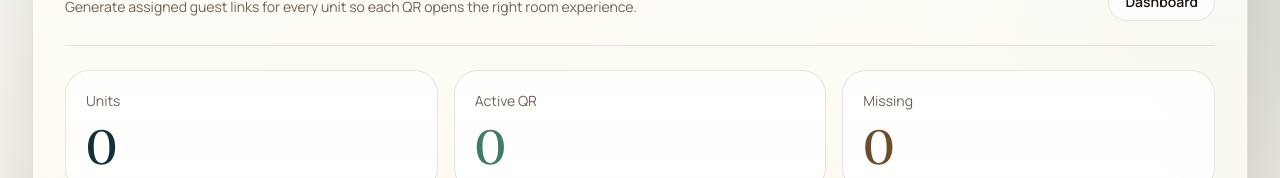
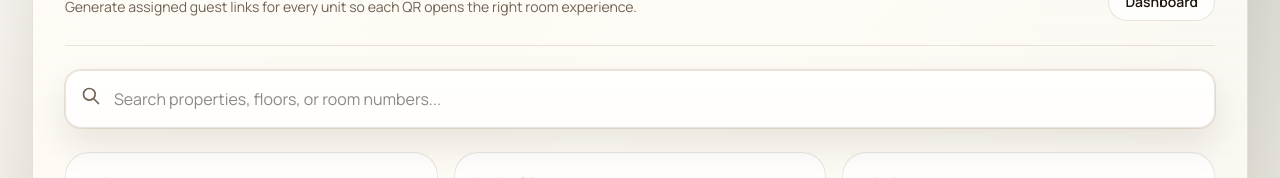
Before and after one commit to negraodenio/stayassist-ai, a Next.js app: page /dashboard/qr in a window 1280 px wide. Shown: the part 148-326 px from the top of the page. Built offline with nearby package versions, Linux system fonts and the light colour scheme; no server answers; the database is empty.

Commit message:
feat: added search filtering and smart multi-select for QR management

```diff
--- a/components/dashboard/qr-management.tsx
+++ b/components/dashboard/qr-management.tsx
@@ -26,6 +26,7 @@ export function QrManagement() {
   const [notice, setNotice] = useState<string | null>(null);
   const [previewUnit, setPreviewUnit] = useState<GuestUnit | null>(null);
   const [selectedIds, setSelectedIds] = useState<Set<string>>(new Set());
+  const [searchQuery, setSearchQuery] = useState("");
 
   const missingCount = useMemo(
     () => units.filter((unit) => !unit.qrToken).length,
@@ -60,6 +61,13 @@ export function QrManagement() {
       loadUnits();
     });
   }, []);
+
+  const filteredUnits = useMemo(() => {
+    return units.filter(unit =>
+      unit.propertyName.toLowerCase().includes(searchQuery.toLowerCase()) ||
+      unit.name.toLowerCase().includes(searchQuery.toLowerCase())
+    );
+  }, [units, searchQuery]);
 
   async function generateSelected() {
     if (selectedIds.size === 0) return;
@@ -105,10 +113,10 @@ export function QrManagement() {
   }
 
   function toggleSelectAll() {
-    if (selectedIds.size === units.length) {
+    if (selectedIds.size === filteredUnits.length && filteredUnits.length > 0) {
       setSelectedIds(new Set());
     } else {
-      setSelectedIds(new Set(units.map((u) => u.id)));
+      setSelectedIds(new Set(filteredUnits.map((u) => u.id)));
     }
   }
 
@@ -199,6 +207,21 @@ export function QrManagement() {
             </div>
           ) : null}
 
+          <div className="mt-6">
+            <div className="relative">
+              <input
+                type="text"
+                placeholder="Search properties, floors, or room numbers..."
+                value={searchQuery}
+                onChange={(e) => setSearchQuery(e.target.value)}
+                className="w-full rounded-2xl border border-border bg-white/80 py-4 pl-12 pr-4 text-sm outline-none transition focus:border-accent luxury-ring"
+              />
+              <svg className="absolute left-4 top-4 h-5 w-5 text-muted" fill="none" stroke="currentColor" viewBox="0 0 24 24">
+                <path strokeLinecap="round" strokeLinejoin="round" strokeWidth={2} d="M21 21l-6-6m2-5a7 7 0 11-14 0 7 7 0 0114 0z" />
+              </svg>
+            </div>
+          </div>
+
           <div className="mt-6 grid gap-4 md:grid-cols-3">
             <article className="rounded-[24px] border border-border bg-white/80 p-5">
               <p className="text-sm text-muted">Units</p>
@@ -223,7 +246,7 @@ export function QrManagement() {
               <div className="flex items-center justify-center">
                 <input
                   type="checkbox"
-                  checked={selectedIds.size === units.length && units.length > 0}
+                  checked={selectedIds.size === filteredUnits.length && filteredUnits.length > 0}
                   onChange={toggleSelectAll}
                   className="h-4 w-4 rounded border-border text-navy focus:ring-navy"
                 />
@@ -235,8 +258,8 @@ export function QrManagement() {
               <span>Actions</span>
             </div>
 
-            {units.length > 0 ? (
-              units.map((unit) => {
+            {filteredUnits.length > 0 ? (
+              filteredUnits.map((unit) => {
                 const isActive = Boolean(unit.qrToken);
                 const guestUrl = unit.qrToken ? getGuestUrl(unit.qrToken) : "";
 
```
